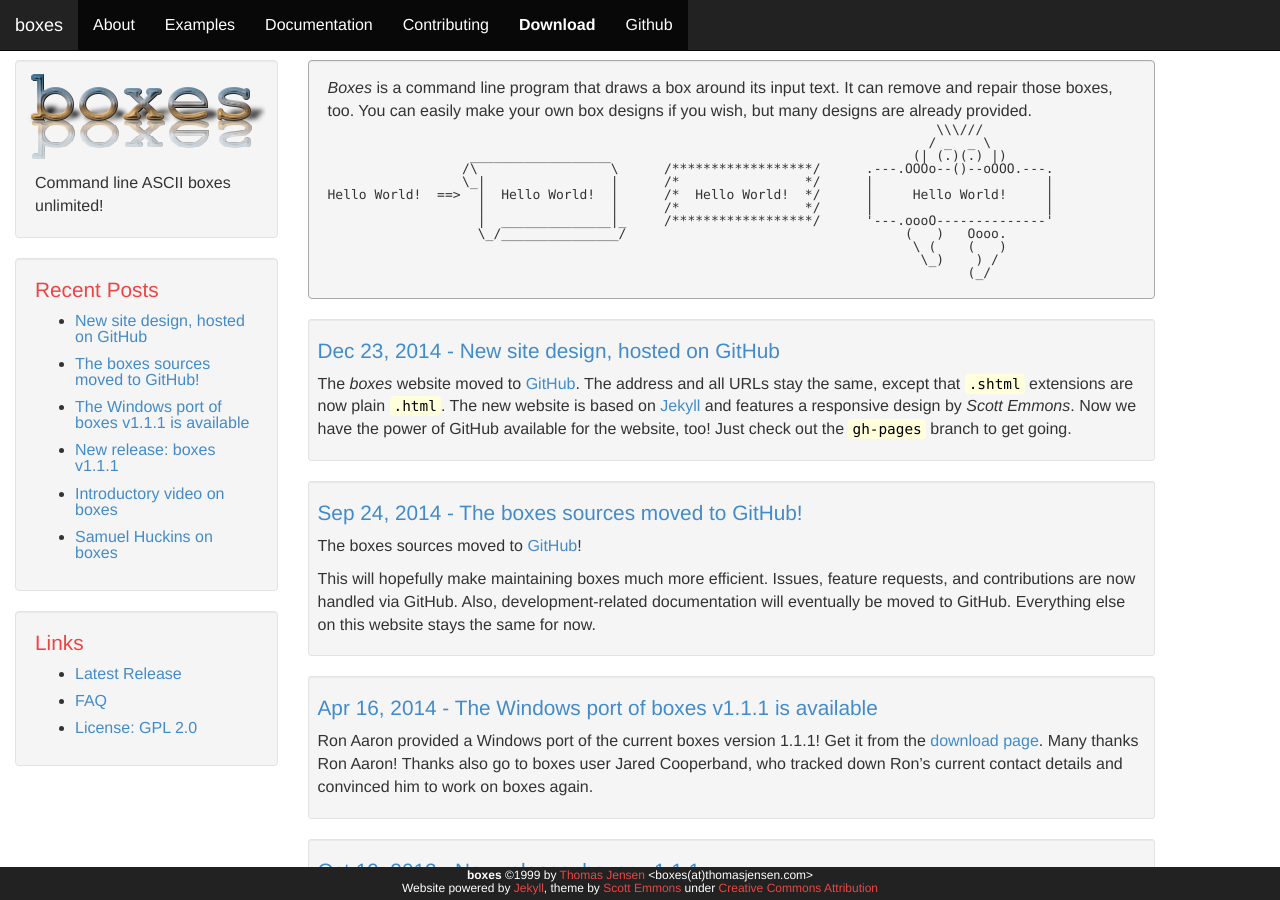
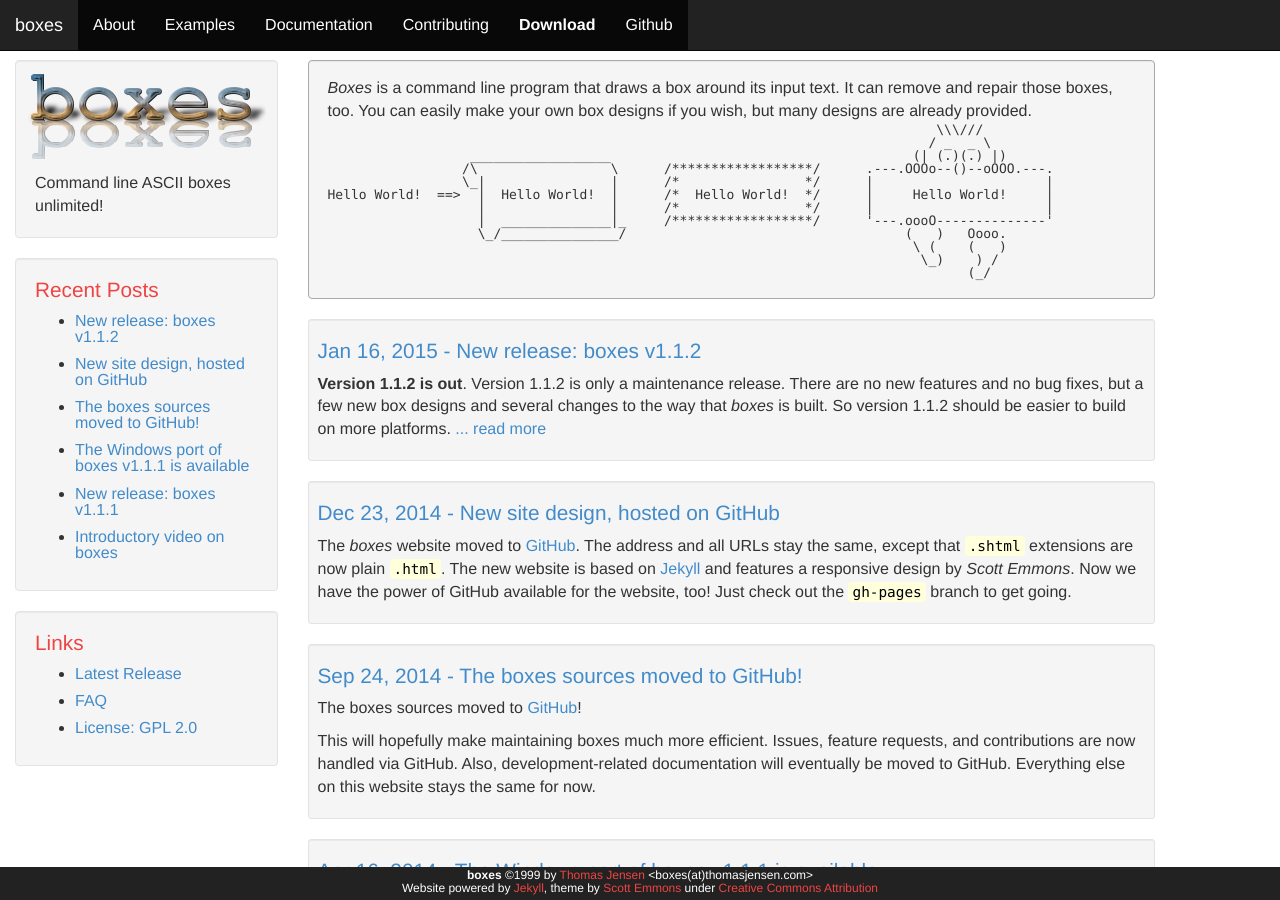
Before and after one commit to ascii-boxes/boxes, a Jekyll site: the page built from index.html, in a window 1280 px wide and 900 px high. Built offline with Jekyll 4.4.1, drawn with Linux system fonts in a browser that asks for light colours; the list of posts is cut into pages by our own code; some of the changed text lies outside the part shown.

Commit message:
Boxes 1.1.2 released

```diff
--- /dev/null
+++ b/_posts/2015-01-16-boxes-v1.1.2-released.md
@@ -0,0 +1,25 @@
+---
+layout: post
+title: "New release: boxes v1.1.2"
+date: 2015-01-16 22:40:00 +0100
+comments: false
+---
+
+**Version 1.1.2 is out**. Version 1.1.2 is only a maintenance release. There are no new features and no bug fixes, but a few new box designs and several changes to the way that *boxes* is built. So version 1.1.2 should be easier to build on more platforms. <!--break-->
+
+  - Several changes to URL references and comments which were prompted by the move to GitHub
+  - Added low-tech test suite so that we can now write [test cases](https://github.com/{{ site.github }}/wiki/Test-Cases) for *boxes*
+  - Patch by *Salvatore Bonaccorso* to fix FTBFS on GNU/kFreeBSD and GNU/Hurd
+  - Patch by *Jakub Hrozek* to eliminate a compilation warning on Fedora
+  - Patch to make compilation on MacOS easier by *Mike Meyer*
+  - Added boxes-pkg.openwrt by *Lu Weifeng* to build and package boxes on OpenWrt
+  - Consolidated separated Makefiles for Unix and Win32 into one for easier [Windows build](https://github.com/{{ site.github }}/wiki/Windows-Build)
+
+  - New unicorn box designs by *Mike Meyer*
+  - New box design 'caml' by *Michael Tiernan*
+
+The detailed changes can be seen in the [commit history](https://github.com/{{ site.github }}/commits/master).
+
+This release also includes all pre-GitHub changes that the author is aware of. All future changes will be through GitHub.
+
+Binaries welcome!
--- a/index.html
+++ b/index.html
@@ -13,7 +13,7 @@ sedesc: Command line ASCII boxes unlimited!
           <p class="author"><a href="{{ site.baseurl }}{{ post.url }}/#disqus_thread">Comments</a></p>
         {% endif %}
         <div class="content">
-            {{ post.content }}
+            {{ post.content | split:'<!--break-->' | first }}{% if post.content contains '<!--break-->' %} <a href="{{ post.url }}"> ... read more</a> {% endif %}
         </div>
     </div>
 </div>
```
Also changed, not shown: _includes/boxes/download.md (+1 -1 lines), docs/boxes-man-1.html (+4 -4 lines).
